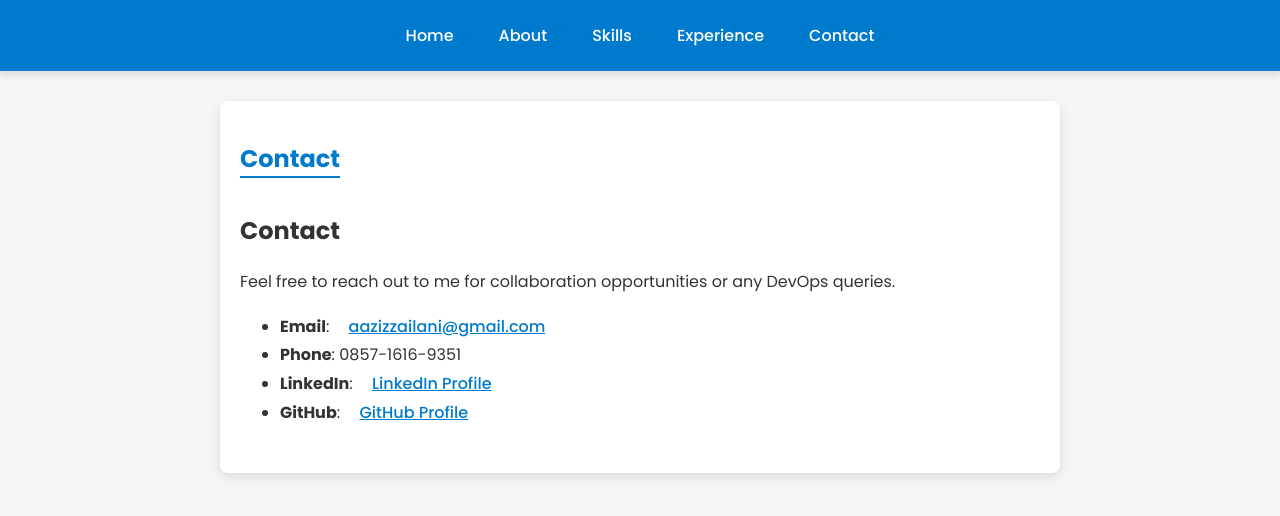
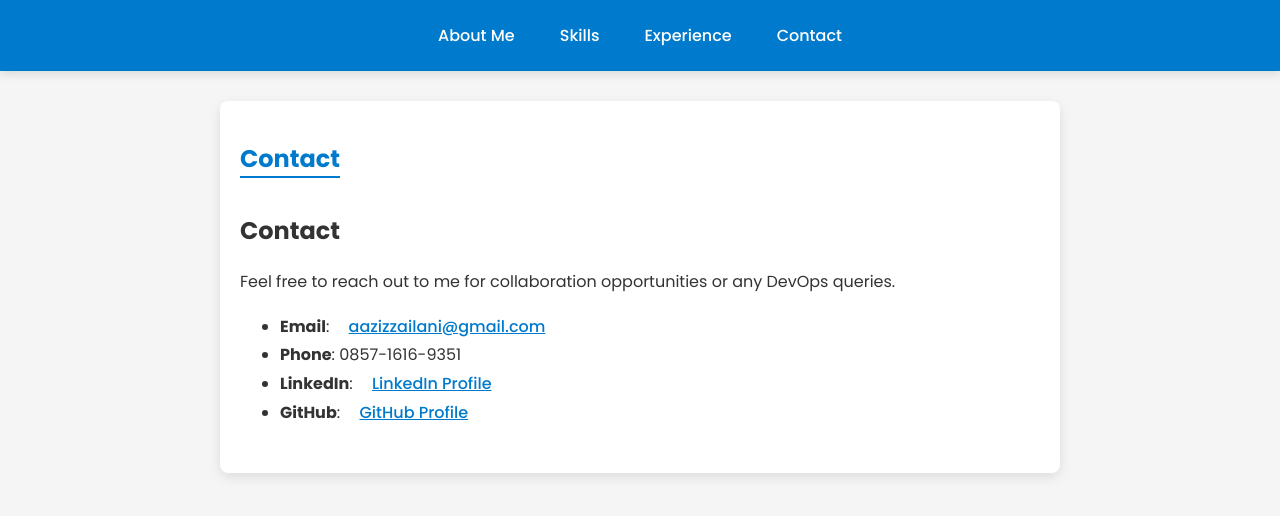
Before and after one commit to azizzailani/azizzailani.github.io, a Jekyll site: the page built from contact.md, in a window 1280 px wide. Shown: the top 516 px of the page. Built offline with Jekyll 4.4.1, drawn with Linux system fonts in a browser that asks for light colours; our own code applies the rules of GitHub Pages for plain Markdown files.

Commit message:
📝 docs: update website links and button text
- Update 'Home' to 'About Me' in the navigation bar.
- Redirect users directly to the 'About Me' page.
- Update LinkedIn and GitHub profile links with correct usernames.

```diff
--- a/_layouts/default.html
+++ b/_layouts/default.html
@@ -9,8 +9,8 @@
 <body>
     <header>
         <nav>
-            <a href="{{ '/' | relative_url }}" id="home-link">Home</a>
-            <a href="{{ '/about' | relative_url }}" id="about-link">About</a>
+            <!-- Ganti 'Home' menjadi 'About Me' -->
+            <a href="{{ '/about' | relative_url }}" id="about-link">About Me</a>
             <a href="{{ '/skills' | relative_url }}" id="skills-link">Skills</a>
             <a href="{{ '/experience' | relative_url }}" id="experience-link">Experience</a>
             <a href="{{ '/contact' | relative_url }}" id="contact-link">Contact</a>
@@ -18,6 +18,7 @@
     </header>
     <main>
         <section>
+            <!-- Mengarahkan pengguna langsung ke halaman About Me -->
             <h1 class="section-title">{{ page.title }}</h1>
             {{ content }}
         </section>
--- a/contact.md
+++ b/contact.md
@@ -4,5 +4,5 @@ Feel free to reach out to me for collaboration opportunities or any DevOps queri
 
 - **Email**: [aazizzailani@gmail.com](mailto:aazizzailani@gmail.com)
 - **Phone**: 0857-1616-9351
-- **LinkedIn**: [LinkedIn Profile](https://linkedin.com/in/username)
-- **GitHub**: [GitHub Profile](https://github.com/username)
+- **LinkedIn**: [LinkedIn Profile](https://linkedin.com/in/aazizzailani)
+- **GitHub**: [GitHub Profile](https://github.com/azizzailani)
```
